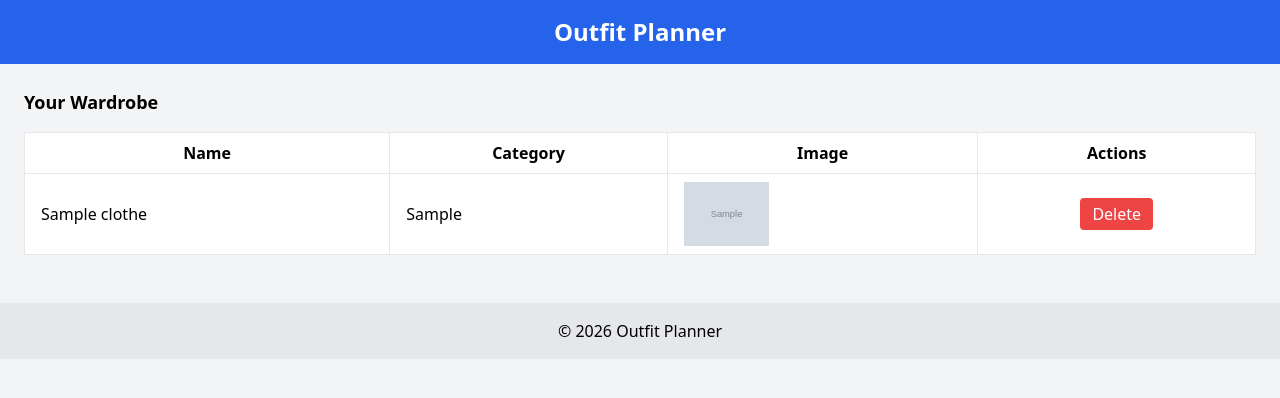
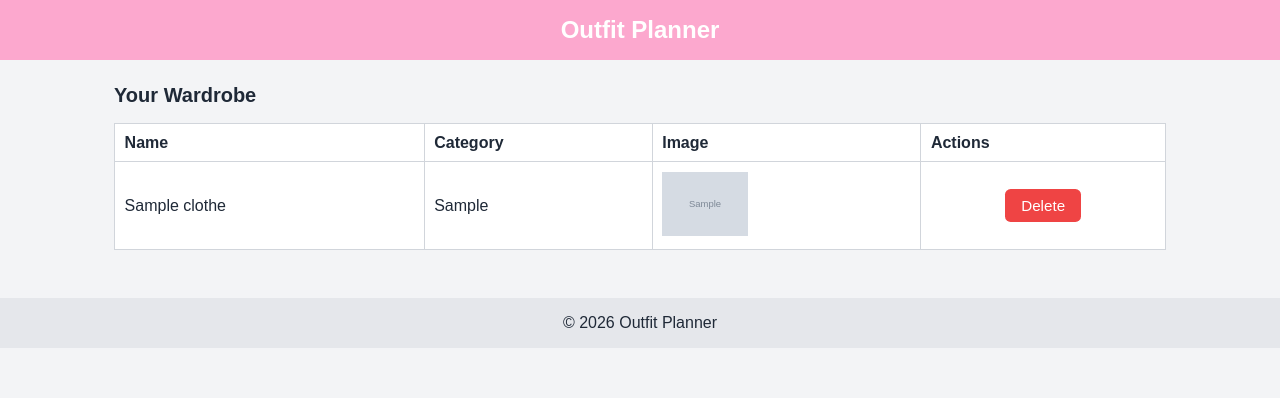
Before and after one commit to vroom0607/outfit-planner-app, a FastAPI app: page /wardrobe in a window 1280 px wide. Shown: the top 398 px of the page. Run offline with FastAPI, Linux system fonts and the light colour scheme; tables that the repository leaves empty hold one stand-in row (values such as "Sample post"); grey boxes marked "Sample" are stand-in pictures; some libraries are stand-ins or nearby versions.

Commit message:
style updates

```diff
--- a/static/styles.css
+++ b/static/styles.css
@@ -0,0 +1,194 @@
+* {
+    box-sizing: border-box;
+}
+
+body {
+    margin: 0;
+    font-family: Arial, sans-serif;
+    background-color: #f3f4f6;
+    color: #1f2937;
+}
+
+.site-header {
+    background-color: #fca8ce;
+    color: #ffffff;
+    text-align: center;
+    padding: 1rem;
+}
+
+.site-logo {
+    color: #ffffff;
+    text-decoration: none;
+    font-size: 1.5rem;
+    font-weight: bold;
+}
+
+.site-logo:hover {
+    opacity: 0.85;
+}
+
+.site-header h1 {
+    margin: 0;
+    font-size: 1.5rem;
+}
+
+.page-content {
+    padding: 1.5rem;
+    max-width: 1100px;
+    margin: 0 auto;
+}
+
+.site-footer {
+    background-color: #e5e7eb;
+    text-align: center;
+    padding: 1rem;
+    margin-top: 1.5rem;
+}
+
+h2 {
+    margin-top: 0;
+    margin-bottom: 1rem;
+    font-size: 1.25rem;
+}
+
+.home {
+    text-align: center;
+}
+
+.action-links {
+    display: flex;
+    justify-content: center;
+    flex-wrap: wrap;
+    gap: 0.75rem;
+}
+
+.button {
+    display: inline-block;
+    border: none;
+    border-radius: 0.35rem;
+    color: #ffffff;
+    text-decoration: none;
+    padding: 0.5rem 1rem;
+    cursor: pointer;
+    font-size: 0.95rem;
+}
+
+.button-green {
+    background-color: #22c55e;
+}
+
+.button-green:hover {
+    background-color: #16a34a;
+}
+
+.button-blue {
+    background-color: #3b82f6;
+}
+
+.button-blue:hover {
+    background-color: #2563eb;
+}
+
+.button-purple {
+    background-color: #a855f7;
+}
+
+.button-purple:hover {
+    background-color: #9333ea;
+}
+
+.button-red {
+    background-color: #ef4444;
+}
+
+.button-red:hover {
+    background-color: #dc2626;
+}
+
+.button-pink {
+    background-color: #fca8ce;
+}
+
+.button-pink:hover {
+    background-color: #b6457d;
+}
+
+.upload-form {
+    display: grid;
+    gap: 1rem;
+    max-width: 560px;
+}
+
+.form-field label {
+    display: block;
+    margin-bottom: 0.35rem;
+}
+
+.form-field input,
+.form-field select {
+    width: 100%;
+    border: 1px solid #d1d5db;
+    border-radius: 0.35rem;
+    padding: 0.5rem;
+    font-size: 0.95rem;
+}
+
+.outfit-grid {
+    display: grid;
+    gap: 1rem;
+    grid-template-columns: repeat(auto-fit, minmax(220px, 1fr));
+}
+
+.outfit-card {
+    background-color: #ffffff;
+    border-radius: 0.5rem;
+    padding: 1rem;
+    box-shadow: 0 2px 8px rgba(15, 23, 42, 0.1);
+    text-align: center;
+}
+
+.outfit-image {
+    display: block;
+    height: 8rem;
+    max-width: 100%;
+    object-fit: contain;
+    margin: 0 auto;
+}
+
+.outfit-explanation {
+    margin-top: 1.5rem;
+    padding: 1rem;
+    border-radius: 0.5rem;
+    background-color: #f3f4f6;
+}
+
+.outfit-explanation h3 {
+    margin-top: 0;
+    margin-bottom: 0.5rem;
+}
+
+.wardrobe-table {
+    width: 100%;
+    border-collapse: collapse;
+    background-color: #ffffff;
+}
+
+.wardrobe-table th,
+.wardrobe-table td {
+    border: 1px solid #d1d5db;
+    padding: 0.6rem;
+}
+
+.wardrobe-table th {
+    text-align: left;
+}
+
+.wardrobe-image {
+    height: 4rem;
+    width: auto;
+    object-fit: contain;
+}
+
+.actions-cell {
+    text-align: center;
+}
--- a/templates/base.html
+++ b/templates/base.html
@@ -4,19 +4,17 @@
     <meta charset="UTF-8">
     <title>Outfit Planner</title>
     <link href="/static/styles.css" rel="stylesheet">
-    <!-- Tailwind CDN for quick styling -->
-    <script src="https://cdn.tailwindcss.com"></script>
 </head>
-<body class="bg-gray-100 font-sans">
-    <header class="bg-blue-600 text-white p-4 text-center">
-        <h1 class="text-2xl font-bold">Outfit Planner</h1>
+<body>
+    <header class="site-header">
+        <a href="/" class="site-logo">Outfit Planner</a>
     </header>
 
-    <main class="p-6">
+    <main class="page-content">
         {% block content %}{% endblock %}
     </main>
 
-    <footer class="bg-gray-200 text-center p-4 mt-6">
+    <footer class="site-footer">
         &copy; 2026 Outfit Planner
     </footer>
 </body>
--- a/templates/wardrobe.html
+++ b/templates/wardrobe.html
@@ -1,35 +1,32 @@
 {% extends "base.html" %}
 {% block content %}
-<h2 class="text-lg font-semibold mb-4">Your Wardrobe</h2>
-<table class="min-w-full bg-white border">
+<section class="wardrobe-page">
+    <h2>Your Wardrobe</h2>
+    <table class="wardrobe-table">
         <thead>
             <tr>
-            <th class="border px-4 py-2">Name</th>
-            <th class="border px-4 py-2">Category</th>
-            <th class="border px-4 py-2">Image</th>
-            <th class="border px-4 py-2">Actions</th>
+                <th>Name</th>
+                <th>Category</th>
+                <th>Image</th>
+                <th>Actions</th>
             </tr>
         </thead>
         <tbody>
             {% for item in wardrobe %}
             <tr id="item-row-{{ item.id }}">
-            <td class="border px-4 py-2">{{ item.name }}</td>
-            <td class="border px-4 py-2">{{ item.category }}</td>
-            <td class="border px-4 py-2">
-                <img src="{{ item.image_path }}" alt="{{ item.name }}" class="h-16">
+                <td>{{ item.name }}</td>
+                <td>{{ item.category }}</td>
+                <td>
+                    <img src="{{ item.image_path }}" alt="{{ item.name }}" class="wardrobe-image">
                 </td>
-            <td class="border px-4 py-2 text-center">
-                <form action="/wardrobe/delete/{{ item.id }}" method="post" class="inline">
-                    <button
-                        type="submit"
-                        class="px-3 py-1 bg-red-500 text-white rounded hover:bg-red-600"
-                    >
-                        Delete
-                    </button>
+                <td class="actions-cell">
+                    <form action="/wardrobe/delete/{{ item.id }}" method="post">
+                        <button type="submit" class="button button-red">Delete</button>
                     </form>
                 </td>
             </tr>
             {% endfor %}
         </tbody>
     </table>
+</section>
 {% endblock %}
```
Also changed, not shown: templates/index.html (+7 -7 lines), templates/outfit.html (+14 -12 lines), templates/upload.html (+14 -12 lines), README.md. Lines whose indentation alone changed are shown as unchanged.
